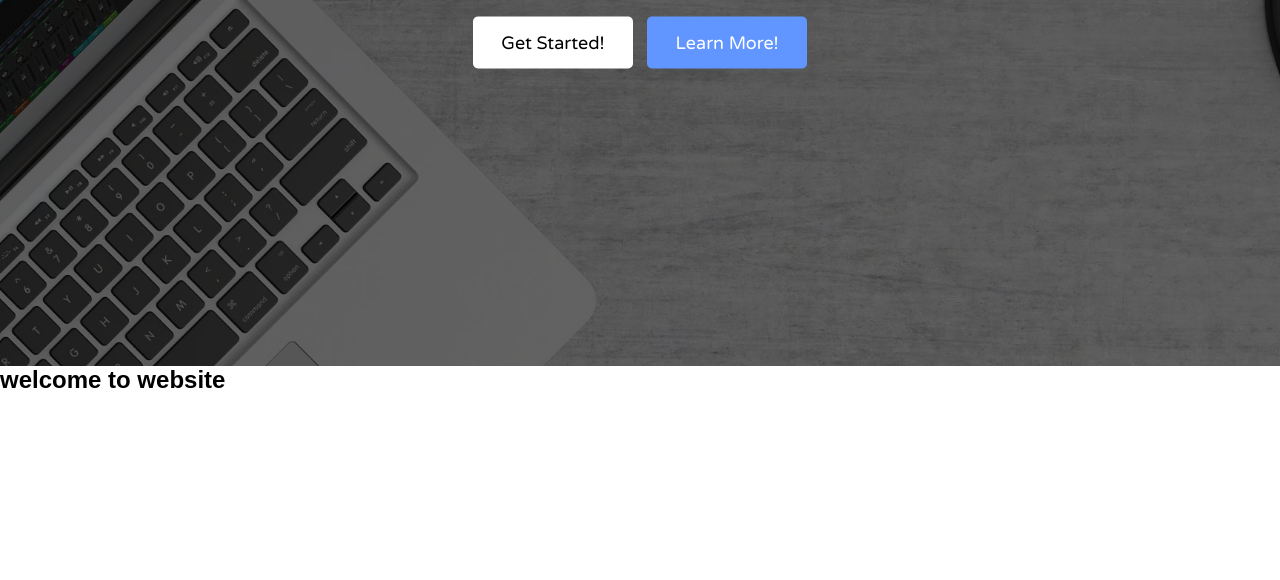
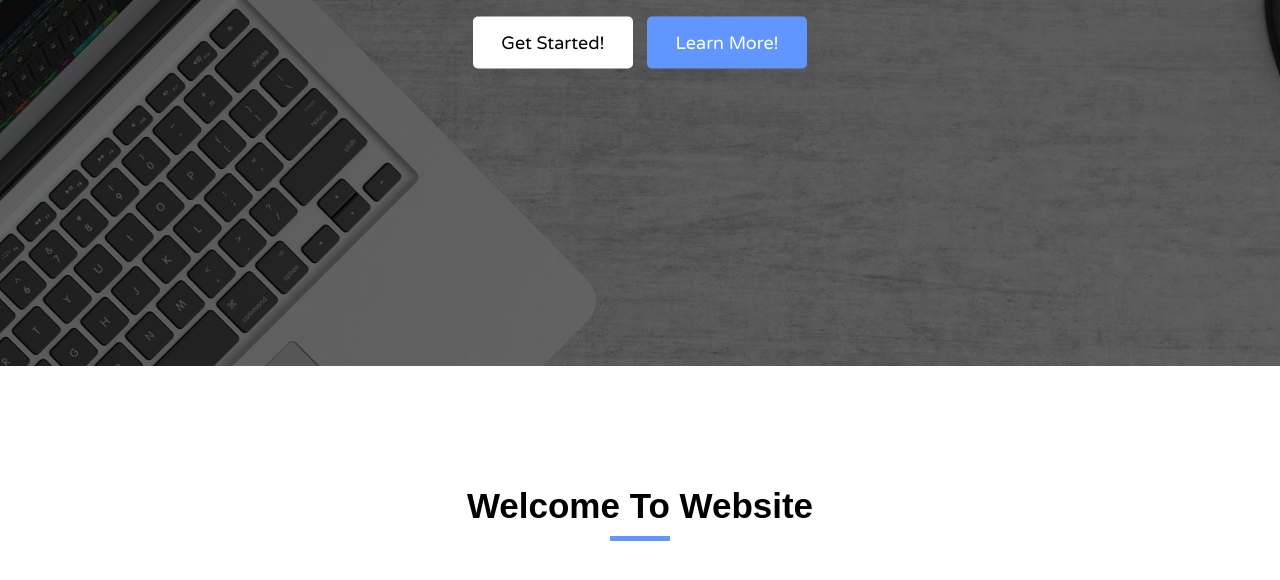
Before and after one commit to Abdalrhman7mida/accessories-agency-website, a plain HTML site: page index.html in a window 1280 px wide. Shown: the part 434-1014 px from the top of the page. Before the commit the page ends 828 px from the top, so only its background shows below. Drawn offline with Linux system fonts and the light colour scheme.

Commit message:
frontend/feat/7/imp-about: Styling the about header
- It was added in the general CSS style section cause it will be added in upcoming sections' header.

```diff
--- a/css/style.css
+++ b/css/style.css
@@ -68,6 +68,28 @@ a {
 
 li {
    list-style: none;
+}
+
+.pd-y {
+   padding: 120px 0px;
+}
+.section-header {
+   text-align: center;
+   margin-bottom: 10px;
+}
+
+.section-header .section-title {
+   font-size: 35px;
+   text-transform: capitalize;
+   margin-bottom: 10px;
+}
+
+.section-header .line {
+   display: block;
+   width: 60px;
+   height: 5px;
+   margin: 0px auto 70px auto;
+   background-color: #6195ff;
 }
 
 /* 3- Sections */
```
